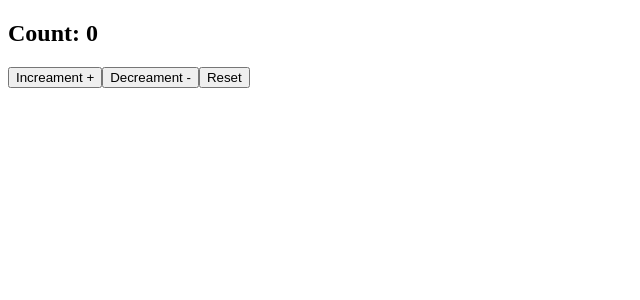
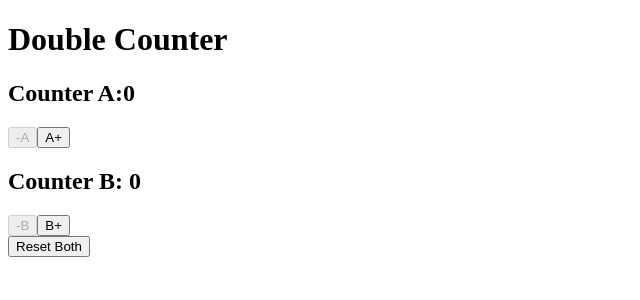
Before and after one commit to cmaalik97/Dugsiiye-ReactJs-Exercise, a React (Vite) app in the folder AnswersExercise/: page / in a window 1280 px wide. Shown: the top 300 px of the page, without its empty margins (0-640 px from the left). Built offline with nearby package versions, Linux system fonts and the light colour scheme.

Commit message:
Exercise 13

```diff
--- a/AnswersExercise/src/App.jsx
+++ b/AnswersExercise/src/App.jsx
@@ -16,6 +16,7 @@ import Toggole from "./Dugsiye/Learning/Toggole";
 import UserLogin from "./Dugsiye/Exercise11/UserLogin";
 import Counter from "./Dugsiye/Exercise12/Counter";
 import Reduce from "./Dugsiye/Learning/Reduce";
+import DoubleCounter from "./Dugsiye/Exercise13/DoubleCounter";
 // import DataFetching from "./Dugsiye/Learning/DataFetching";
 
 // import Timing from "./Dugsiye/Learning/Timing";
@@ -92,7 +93,8 @@ function App(){
    {/* <Toggole/> */}
    {/* <UserLogin/> */}
    {/* <Counter/> */}
-   <Reduce/>
+   {/* <Reduce/> */}
+   <DoubleCounter/>
 
   </>
 }
--- /dev/null
+++ b/AnswersExercise/src/Dugsiye/Exercise13/DoubleCounter.jsx
@@ -0,0 +1,47 @@
+import { useReducer } from "react";
+
+
+const intialState={
+    counterA:0,
+    counterB:0,
+};
+
+const reducer=(state , action)=>{
+    switch(action.type){
+        case "Increament A":
+            return {...state, counterA : state.counterA + 1}
+        case "Decreament A":
+            return {...state, counterA : state.counterA - 1}
+        case "Increament B":
+            return {...state, counterB : state.counterB + 1}
+        case "Decreament B":
+            return {...state, counterB: state.counterB - 1}
+        case "Reset All":
+            return intialState
+        default:
+            return state
+
+
+
+    }
+}
+function DoubleCounter(){
+    const [state , dispatch]=useReducer(reducer , intialState)
+    return (
+        <div>
+            <h1>Double Counter</h1>
+            <h2>Counter A:{state.counterA}</h2>
+            <button disabled={state.counterA === 0} onClick={()=>dispatch({type : "Decreament A"})}>-A</button>
+            <button onClick={()=>dispatch({type : "Increament A"})}>A+</button>
+
+            <h2>Counter B: {state.counterB} </h2>
+            <button  disabled={state.counterB===0} onClick={()=>dispatch({type : "Decreament B"})}>-B</button>
+            <button onClick={()=>dispatch({type: "Increament B"})}>B+</button>
+            <div>
+                 <button onClick={()=>dispatch({type: "Reset All"})}>Reset Both</button>
+            </div>
+
+        </div>
+    )
+}
+export default DoubleCounter;
```
Also changed, not shown: AnswersExercise/src/Dugsiye/Exercise13/README.md (added), AnswersExercise/src/Dugsiye/Exercise13/Screenshot 2026-05-04 115714.png (added).
